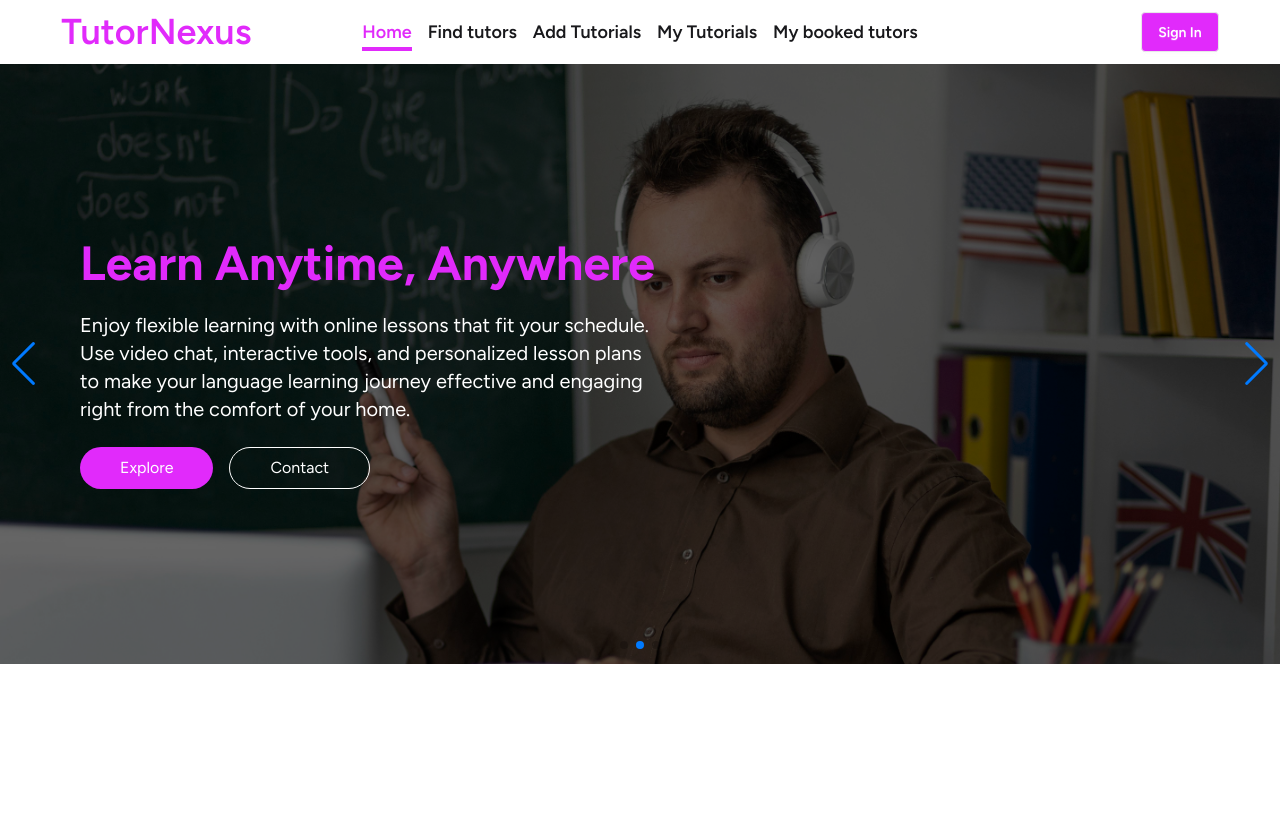
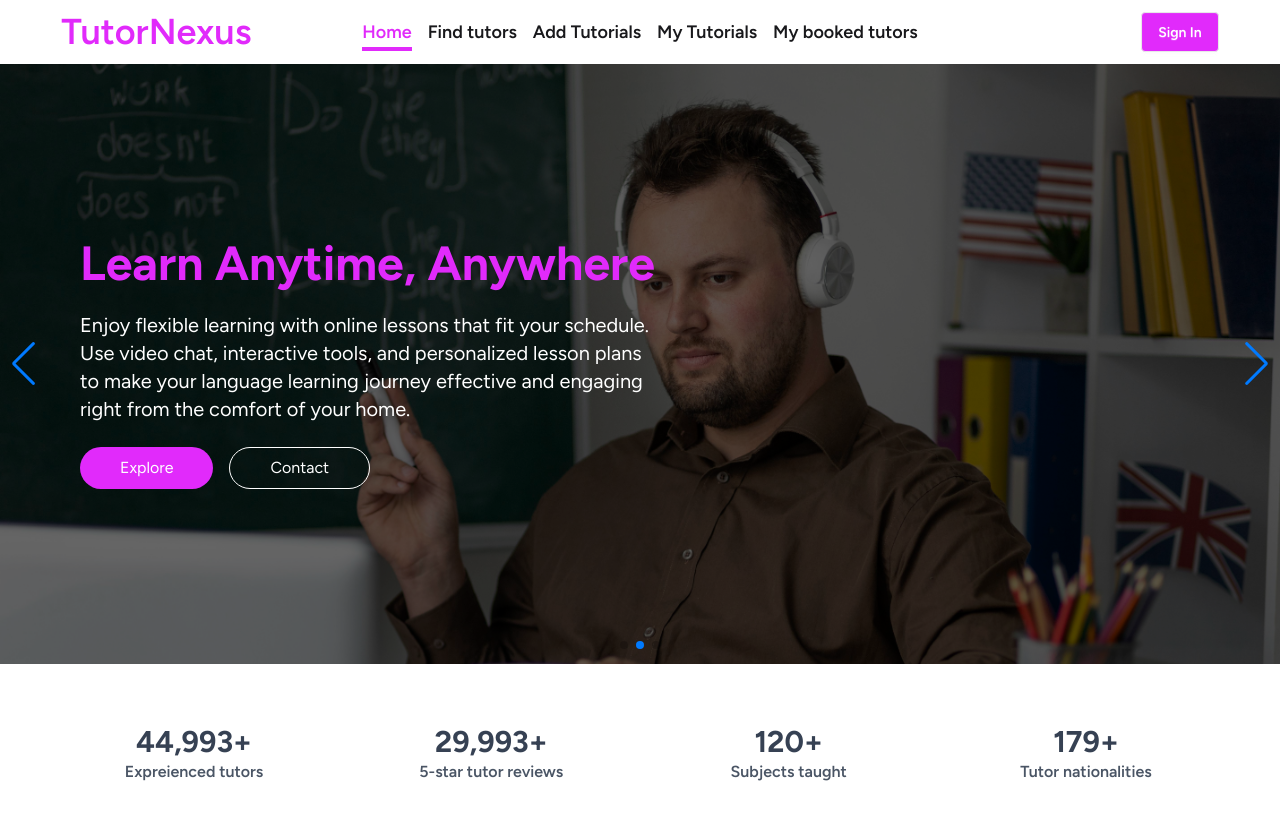
Before and after one commit to Imam-44/TutorNexus-online-tutor-client-side, a React (Vite) app: page / in a window 1280 px wide. Shown: the top 820 px of the page. Built offline with nearby package versions, Linux system fonts and the light colour scheme.

Commit message:
added stats section

```diff
--- a/package.json
+++ b/package.json
@@ -13,6 +13,7 @@
     "@tailwindcss/vite": "^4.1.10",
     "firebase": "^11.9.1",
     "react": "^19.1.0",
+    "react-countup": "^6.5.3",
     "react-dom": "^19.1.0",
     "react-router": "^7.6.2",
     "react-router-dom": "^7.6.2",
--- /dev/null
+++ b/src/Components/Stats.jsx
@@ -0,0 +1,32 @@
+import React from 'react';
+import CountUp from 'react-countup';
+
+const Stats = () => {
+  return (
+     <div className='py-15'>
+       <div className='grid grid-cols-2 md:grid-cols-4 gap-4 w-full max-w-11/12  mx-auto'>
+       <div>
+         <h2  className='text-3xl font-bold text-gray-700 text-center'><CountUp end={45000}  duration={7}  />+ </h2>
+          <h1 className='text-gray-600 font-semibold text-center'>Expreienced tutors</h1>
+       </div>
+       <div>
+         <h2  className='text-3xl font-bold text-gray-700 text-center'><CountUp end={30000}  duration={7}  />+ </h2>
+          <h1 className='text-gray-600 font-semibold text-center'>5-star tutor reviews</h1>
+       </div>
+       <div>
+         <h2  className='text-3xl font-bold text-gray-700 text-center'><CountUp end={120}  duration={7}  />+ </h2>
+          <h1 className='text-gray-600 font-semibold text-center'>Subjects taught</h1>
+       </div>
+       <div>
+         <h2  className='text-3xl font-bold text-gray-700 text-center'><CountUp end={180}  duration={7}  />+ </h2>
+          <h1 className='text-gray-600 font-semibold text-center'>Tutor nationalities</h1>
+       </div>
+
+
+
+       </div>
+     </div>
+  );
+};
+
+export default Stats;
--- a/src/Pages/Home.jsx
+++ b/src/Pages/Home.jsx
@@ -1,10 +1,12 @@
 import React from 'react';
 import Hero from '../Components/Hero';
+import Stats from '../Components/Stats';
 
 const Home = () => {
   return (
      <>
        <Hero/>
+       <Stats/>
      </>
   );
 };
--- a/src/index.css
+++ b/src/index.css
@@ -8,6 +8,5 @@
 
 
 *{
-
   font-family: "Figtree", sans-serif;
 }
```
Also changed, not shown: 1 other file (tests, documents, lock files or other folders).
